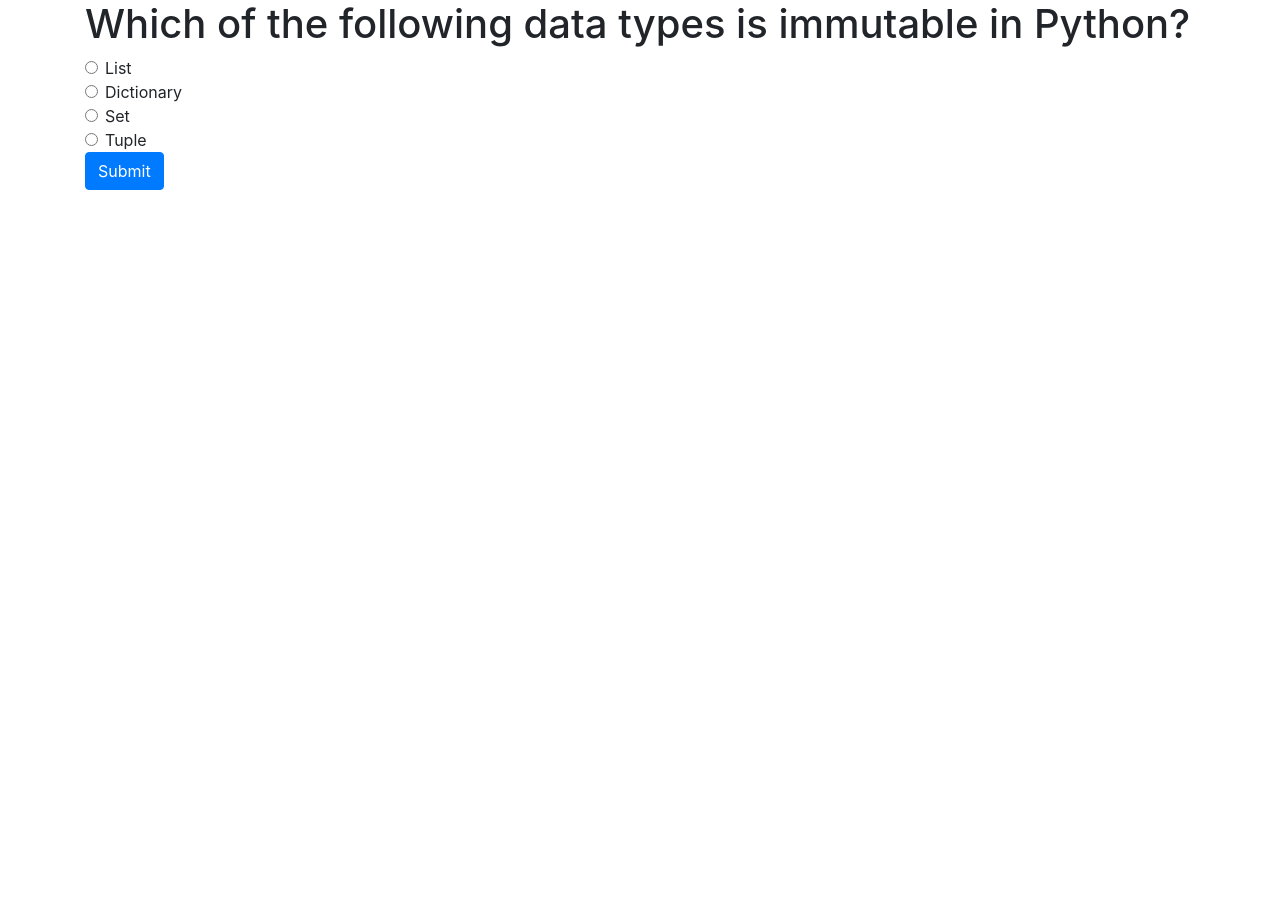
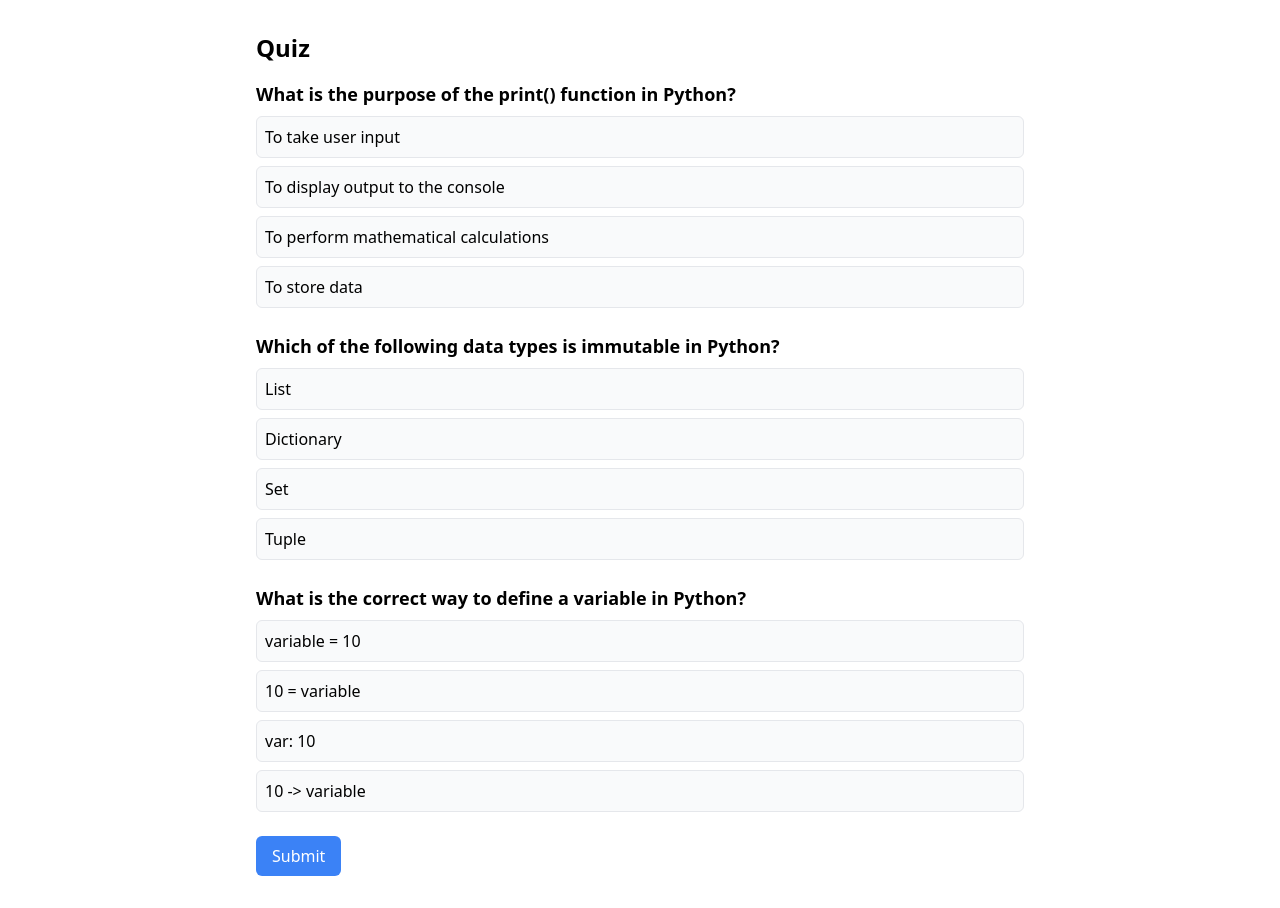
Before and after one commit to Gaganjeet15/Django_quiz, a Django app: page /quiz/ in a window 1280 px wide. Before the commit the page ends 190 px from the top, so only its background shows below. Run offline with Django 5.2, Linux system fonts and the light colour scheme; data comes from the database, SQL or seed files in the repository; some libraries are stand-ins or nearby versions.

Commit message:
changed whole structure of this project phase1

```diff
--- a/quiz/models.py
+++ b/quiz/models.py
@@ -25,7 +25,7 @@ class Question(models.Model):
         ('Hard', 'Hard'),
     ]
 
-    question_text = models.TextField()
+    question = models.CharField(max_length=200)
     option_1 = models.CharField(max_length=255)
     option_2 = models.CharField(max_length=255)
     option_3 = models.CharField(max_length=255)
@@ -35,7 +35,7 @@ class Question(models.Model):
     difficulty = models.CharField(max_length=6, choices=DIFFICULTY_CHOICES)
 
     def __str__(self):
-        return self.question_text
+        return self.question
 
 # Model to track user's performance in quizzes
 class UserPerformance(models.Model):
--- a/quiz/templates/quiz/quiz.html
+++ b/quiz/templates/quiz/quiz.html
@@ -4,36 +4,81 @@
   <meta charset="UTF-8">
   <meta name="viewport" content="width=device-width, initial-scale=1.0">
   <title>Quiz</title>
-    <link rel="stylesheet" href="https://stackpath.bootstrapcdn.com/bootstrap/4.3.1/css/bootstrap.min.css">
+  <link rel="stylesheet" href="https://cdn.jsdelivr.net/npm/tailwindcss@2.0.0/dist/tailwind.min.css">
+  <style>
+    .correct {
+      background-color: #d1fae5; /* Green */
+      border-color: #10b981;
+    }
+    .incorrect {
+      background-color: #fee2e2; /* Red */
+      border-color: #ef4444;
+    }
+  </style>
 </head>
 <body>
-    <div class="container">
-        <h1>{{ question.question_text }}</h1>
-        <form method="POST">
+  <div class="container mx-auto my-8 max-w-3xl">
+    <h1 class="text-2xl font-bold mb-4">Quiz</h1>
+
+    <form id="quiz-form">
       {% csrf_token %}
-            <div class="form-check">
-                <input type="radio" class="form-check-input" name="answer" value="{{ question.option_1 }}" required>
-                <label class="form-check-label">{{ question.option_1 }}</label>
+      {% for question in questions %}
+        <div class="mb-6">
+          <h2 class="text-lg font-semibold">{{ question.question }}</h2>
+          <div class="space-y-2 mt-2">
+            {% for option in question.options %}
+              <div>
+                <input
+                  type="radio"
+                  name="question_{{ question.id }}"
+                  value="{{ option }}"
+                  id="q{{ question.id }}_{{ forloop.counter }}"
+                  class="hidden">
+                <label
+                  for="q{{ question.id }}_{{ forloop.counter }}"
+                  class="block w-full p-2 border rounded-md cursor-pointer bg-gray-50 hover:bg-gray-100">
+                  {{ option }}
+                </label>
               </div>
-            <div class="form-check">
-                <input type="radio" class="form-check-input" name="answer" value="{{ question.option_2 }}" required>
-                <label class="form-check-label">{{ question.option_2 }}</label>
+            {% endfor %}
           </div>
-            <div class="form-check">
-                <input type="radio" class="form-check-input" name="answer" value="{{ question.option_3 }}" required>
-                <label class="form-check-label">{{ question.option_3 }}</label>
         </div>
-            <div class="form-check">
-                <input type="radio" class="form-check-input" name="answer" value="{{ question.option_4 }}" required>
-                <label class="form-check-label">{{ question.option_4 }}</label>
+      {% endfor %}
+      <button type="button" id="submit-quiz" class="px-4 py-2 bg-blue-500 text-white rounded-md hover:bg-blue-700">Submit</button>
+    </form>
   </div>
 
-            <button type="submit" class="btn btn-primary">Submit</button>
-        </form>
+  <script>
+    document.getElementById('submit-quiz').addEventListener('click', function () {
+      const csrfToken = document.querySelector('[name=csrfmiddlewaretoken]').value;
+      const formData = new FormData(document.getElementById('quiz-form'));
 
-        {% if is_correct is not None %}
-            <p>{% if is_correct %}Correct!{% else %}Incorrect.{% endif %}</p>
-        {% endif %}
-    </div>
+      fetch("{% url 'quiz' %}", {
+        method: 'POST',
+        headers: {
+          'X-CSRFToken': csrfToken,
+        },
+        body: formData,
+      })
+      .then(response => response.json())
+      .then(data => {
+        // Apply feedback for each question
+        for (const questionId in data) {
+          const feedback = data[questionId];
+          const options = document.querySelectorAll(`[name="question_${questionId}"]`);
+          options.forEach(option => {
+            const label = option.nextElementSibling;
+            if (option.value === feedback.correct_answer) {
+              label.classList.add('correct');
+            } else if (option.checked) {
+              label.classList.add('incorrect');
+            }
+            option.disabled = true; // Disable further selection
+          });
+        }
+      })
+      .catch(error => console.error('Error:', error));
+    });
+  </script>
 </body>
 </html>
--- a/quiz/urls.py
+++ b/quiz/urls.py
@@ -6,4 +6,5 @@ from .views import dashboard
 urlpatterns = [
     path('', dashboard, name='dashboard'),
     path('quiz/', views.quiz, name='quiz'),
+    path('result/', views.quiz_result, name='quiz_result'),  # Result page
 ]
--- a/quiz/views.py
+++ b/quiz/views.py
@@ -1,31 +1,62 @@
-from django.shortcuts import render
+from django.shortcuts import render, redirect
 from .models import Question, UserPerformance
-from django.contrib.auth.models import User
+from .forms import QuizForm
+from django.http import JsonResponse
+from django.views.decorators.csrf import csrf_protect
+from django.core.exceptions import ObjectDoesNotExist
 
-# Dashboard view (to show the landing page for the quiz)
 def dashboard(request):
     return render(request, 'quiz/dashboard.html')
 
-# Quiz view (to display the question and handle the quiz submission)
+
+
+@csrf_protect
 def quiz(request):
-    question = Question.objects.order_by('?').first()  # Get a random question
+    try:
+        # Fetch all questions
+        questions = Question.objects.all()
 
-    if request.method == 'POST':
-        selected_option = request.POST.get('answer')  # Get the selected option from the form
-        is_correct = selected_option == question.correct_answer  # Check if the selected answer is correct
+        # Prepare questions with their options
+        questions_with_options = [
+            {
+                'id': question.id,
+                'question': question.question,
+                'options': [question.option_1, question.option_2, question.option_3, question.option_4],
+            }
+            for question in questions
+        ]
 
-        # Optionally, store the user's performance (if required)
-        if request.user.is_authenticated:
-            UserPerformance.objects.create(
-                user=request.user,
-                question=question,
-                answer_given=selected_option,
-                is_correct=is_correct
-            )
+        if request.method == 'POST':
+            responses = {}
+            for question_id, selected_option in request.POST.items():
+                if question_id.startswith('question_'):
+                    question_id = question_id.split('_')[1]  # Extract question ID
+                    try:
+                        question = Question.objects.get(id=question_id)
+                        responses[question.id] = {
+                            'selected_option': selected_option,
+                            'correct_answer': question.correct_answer,
+                            'is_correct': selected_option == question.correct_answer
+                        }
+                    except ObjectDoesNotExist:
+                        return JsonResponse({'error': f"Question with ID {question_id} not found"}, status=400)
 
-        return render(request, 'quiz/quiz.html', {
-            'question': question,
-            'is_correct': is_correct
-        })
+            return JsonResponse(responses, safe=False)
 
-    return render(request, 'quiz/quiz.html', {'question': question})
+        # Pass all questions and options to the template
+        return render(request, 'quiz/quiz.html', {'questions': questions_with_options})
+
+    except Exception as e:
+        return JsonResponse({'error': str(e)}, status=500)
+
+
+def quiz_result(request):
+    user_performance = UserPerformance.objects.filter(user=request.user)
+
+    total_questions = user_performance.count()
+    correct_answers = user_performance.filter(is_correct=True).count()
+
+    return render(request, 'quiz/result.html', {
+        'score': correct_answers,
+        'total_questions': total_questions
+    })
```
Also changed, not shown: quiz/forms.py (added, +17 -0 lines), quiz/templates/quiz/result.html (added, +16 -0 lines), db.sqlite3, quiz/migrations/0001_initial.py, quiz/migrations/0002_alter_question_question_text.py (added), quiz/migrations/0003_rename_question_text_question_question.py (added). Lines whose indentation alone changed are shown as unchanged.
